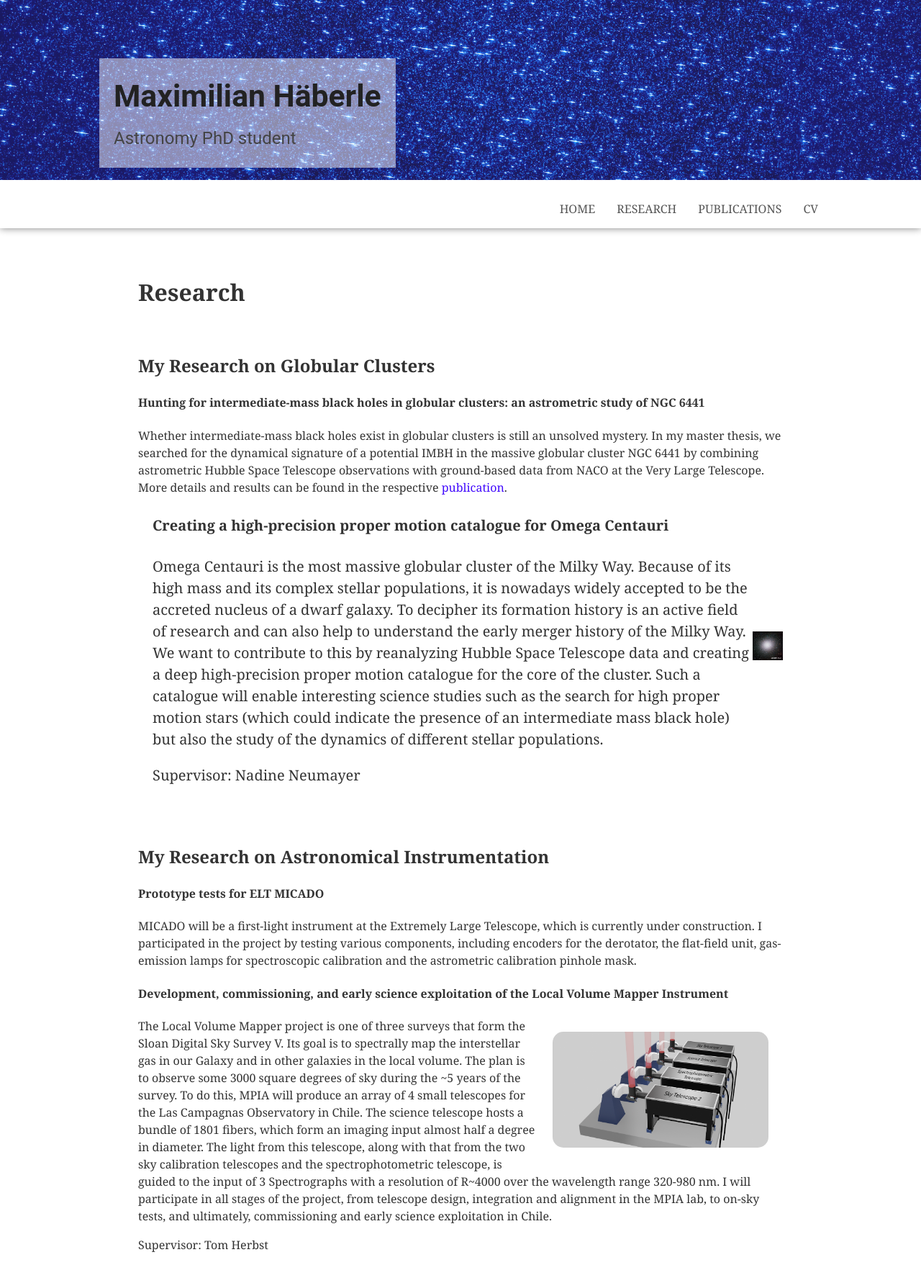
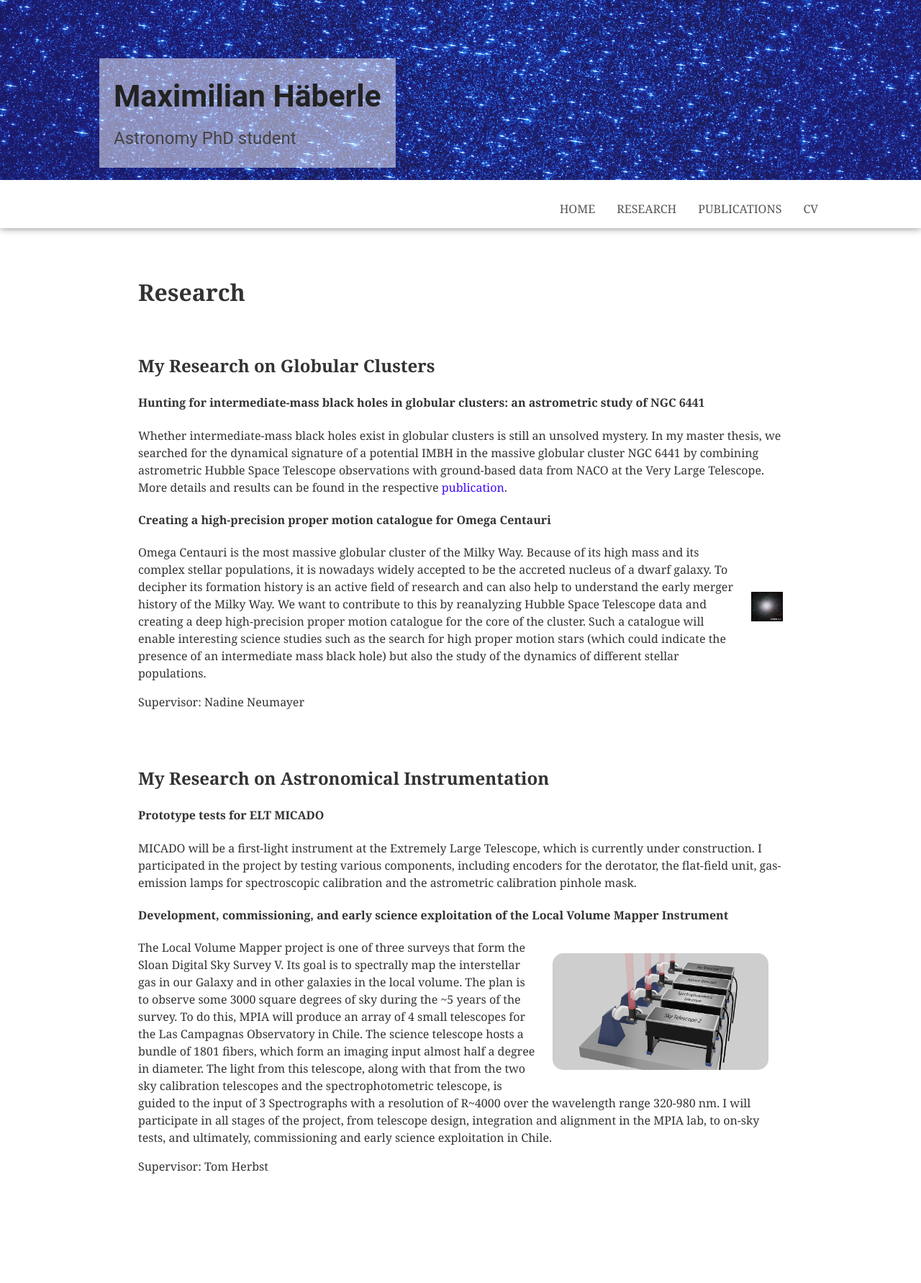
Before and after one commit to maxhaeberle/maxhaeberle.github.io, a Jekyll site: the page built from research.html, in a window 1280 px wide. Shown: the whole page at 72% size. Built offline with Jekyll 4.4.1, drawn with Linux system fonts in a browser that asks for light colours; after the commit the page ends 1673 px from its top, so only the background shows below that.

Commit message:
Try flexbox container 2

```diff
--- a/assets/css/style.css
+++ b/assets/css/style.css
@@ -154,7 +154,7 @@
   opacity: 1.0;
 }
 
-/* ---------- individual design: picture floating on the right ---------- */
+/* ---------- individual design: picture floating on the right with a container for both text and the image ---------- */
 
 
 .container {
@@ -168,12 +168,11 @@
 }
 
 .image {
-  flex-basis: 40%
+  flex-basis: 300px;
 }
 
 .text {
-  font-size: 20px;
-  padding-left: 20px;
+  padding-right: 20px;
 }
 
 /* ---------- individual design: table ---------- */
```
